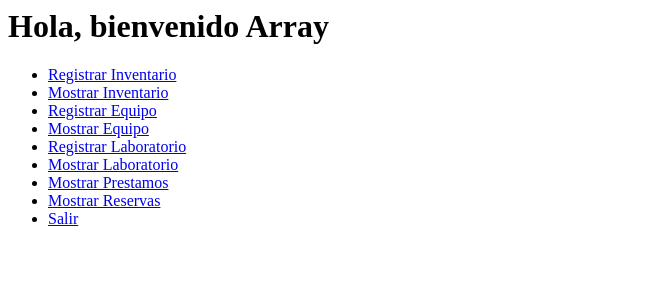
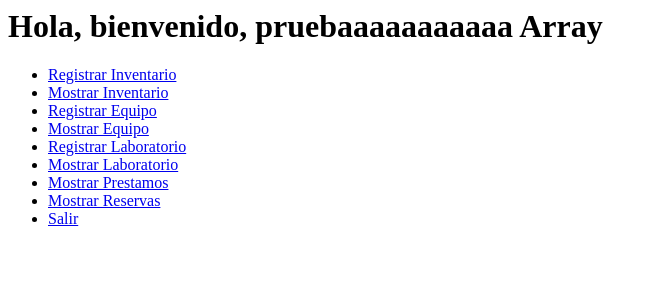
Before and after one commit to marycielomartel/sistemaLp, a PHP site: page /bienvenido.php in a window 1280 px wide. Shown: the top 300 px of the page, without its empty margins (0-656 px from the left). Run offline with PHP 8.4, Linux system fonts and the light colour scheme; the visitor is signed in with stand-in values (Sample User, id 1).

Commit message:
prueba con rama marycielo

```diff
--- a/bienvenido.php
+++ b/bienvenido.php
@@ -7,7 +7,7 @@
 
 
 ?>
-<h1>Hola, bienvenido <?php echo $_SESSION["usuario"]; ?></h1>
+<h1>Hola, bienvenido, pruebaaaaaaaaaaa <?php echo $_SESSION["usuario"]; ?></h1>
 <ul>
     <?php
     if($_SESSION["tipo"]=="administrador"){
```
